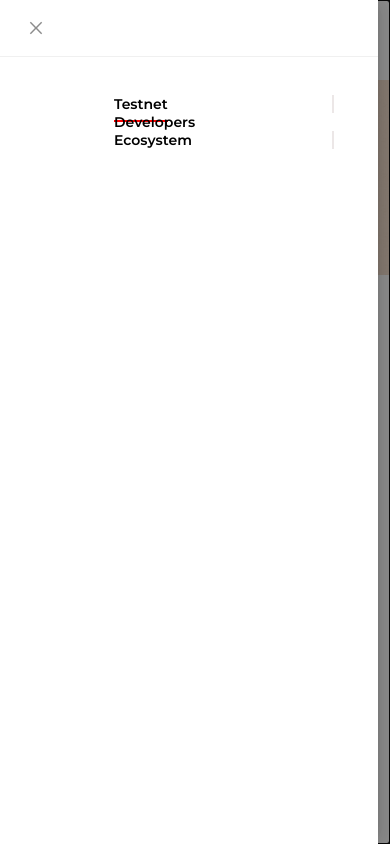
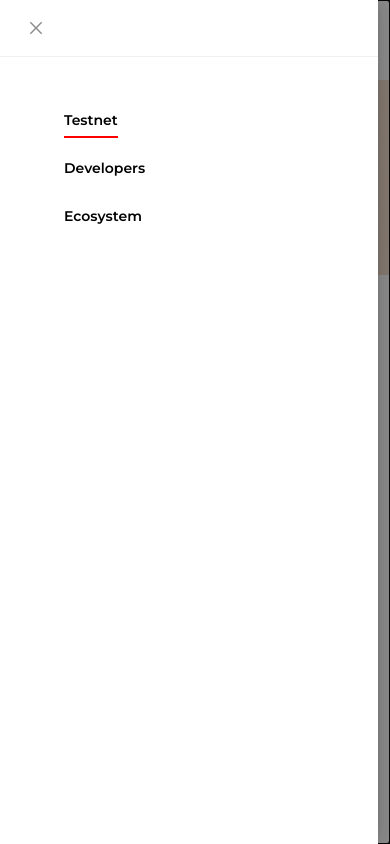
Before and after one commit to DevOlagboye/mathchain-react, a React (Create React App) app: page / in a window 390 px wide. Both pictures are taken after a click on the icon 350 px from the left and 39 px from the top of the page. Shown: the top 844 px of the page. Built offline with nearby package versions, Linux system fonts and the light colour scheme.

Commit message:
Working on responsiveness of the Newworld Component

```diff
--- a/src/Components/NavBar/NavBar.css
+++ b/src/Components/NavBar/NavBar.css
@@ -26,6 +26,11 @@
   margin: 0px 20px;
   padding: 0px 30px;
   border-right: 2px solid #ece7e7;
+}
+
+.mobile-nav-item {
+  list-style: none;
+  margin-top: 30px;
 }
 
 .nav-item:nth-last-child(2) {
--- a/src/Components/NavBar/NavBar.jsx
+++ b/src/Components/NavBar/NavBar.jsx
@@ -90,7 +90,7 @@ const NavBar = () => {
           <FaBars className="toggler-icon" onClick={showNavBar} />
           <Drawer placement="left" onClose={onClose} open={open}>
             <ul className="mobile-nav-list">
-              <li className="nav-item">
+              <li className="mobile-nav-item">
                 <NavLink
                   to="/"
                   className="nav-links"
@@ -102,7 +102,7 @@ const NavBar = () => {
                   Testnet
                 </NavLink>
               </li>
-              <li className="nav-item">
+              <li className="mobile-nav-item">
                 <NavLink
                   to="https://matchain.gitbook.io/match-chain/"
                   className="nav-links"
@@ -114,7 +114,7 @@ const NavBar = () => {
                   Developers
                 </NavLink>
               </li>
-              <li className="nav-item">
+              <li className="mobile-nav-item">
                 <NavLink
                   to="/ecosystem"
                   className="nav-links"
```
